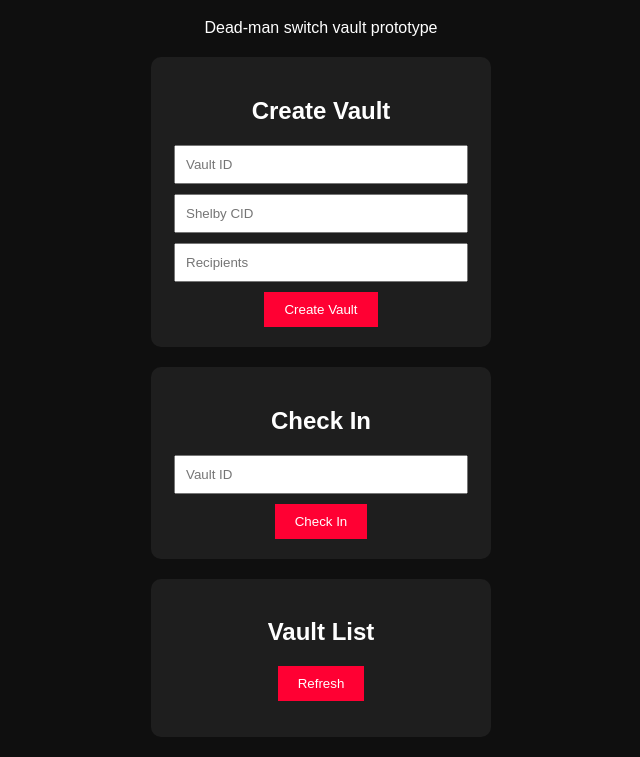
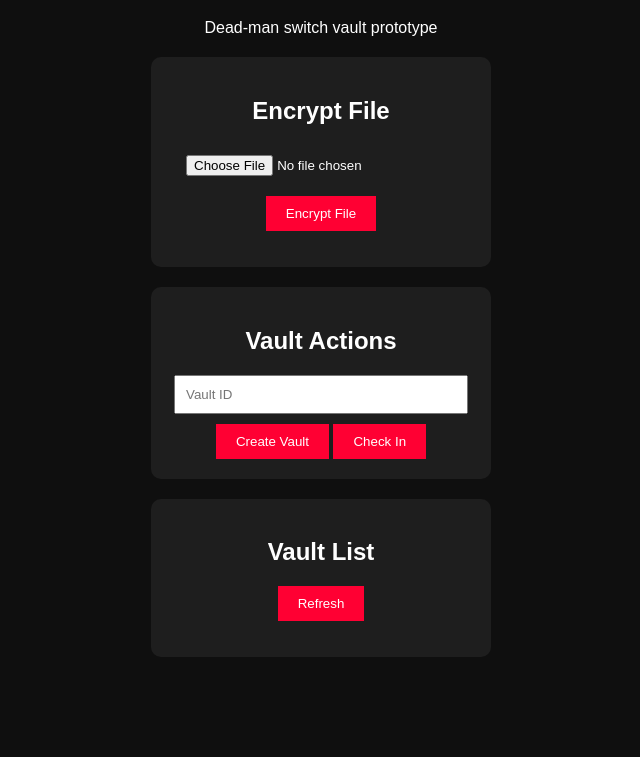
Before and after one commit to Yachtmask/ghostdrop-v2, a plain HTML site: page docs/index.html in a window 1280 px wide. Shown: the part 62-819 px from the top of the page, without its empty margins (319-959 px from the left). Drawn offline with Linux system fonts and the light colour scheme.

Commit message:
Update index.html

```diff
--- a/docs/index.html
+++ b/docs/index.html
@@ -4,9 +4,7 @@
 <head>
 
 <meta charset="UTF-8">
-
 <title>GhostDrop Vault</title>
-
 <link rel="stylesheet" href="style.css">
 
 </head>
@@ -14,28 +12,27 @@
 <body>
 
 <h1>GhostDrop 💀</h1>
-
 <p>Dead-man switch vault prototype</p>
 
 <div class="card">
 
-<h2>Create Vault</h2>
+<h2>Encrypt File</h2>
 
-<input id="vaultId" placeholder="Vault ID">
+<input type="file" id="fileInput">
 
-<input id="cid" placeholder="Shelby CID">
+<button onclick="encryptFile()">Encrypt File</button>
 
-<input id="recipients" placeholder="Recipients">
-
-<button onclick="createVault()">Create Vault</button>
+<p id="status"></p>
 
 </div>
 
 <div class="card">
 
-<h2>Check In</h2>
+<h2>Vault Actions</h2>
 
-<input id="checkVaultId" placeholder="Vault ID">
+<input id="vaultId" placeholder="Vault ID">
+
+<button onclick="createVault()">Create Vault</button>
 
 <button onclick="checkin()">Check In</button>
 
```
